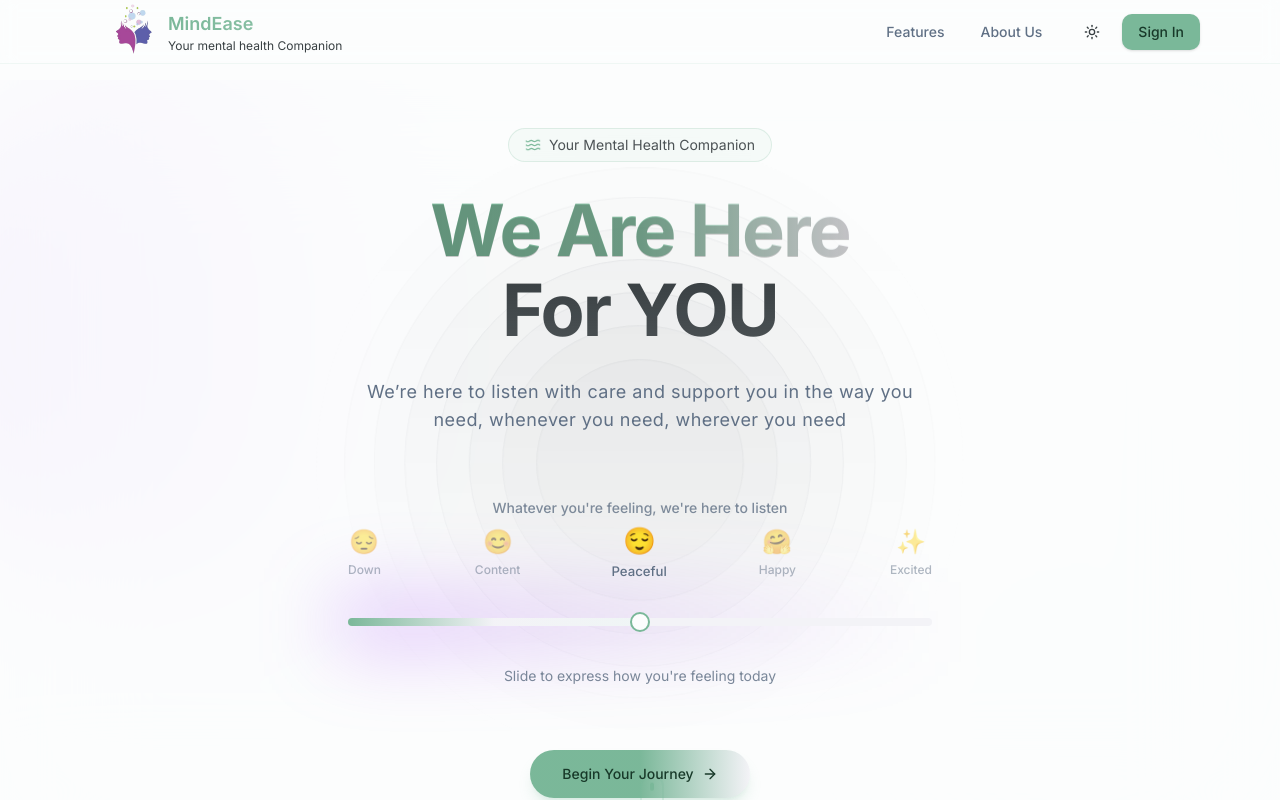
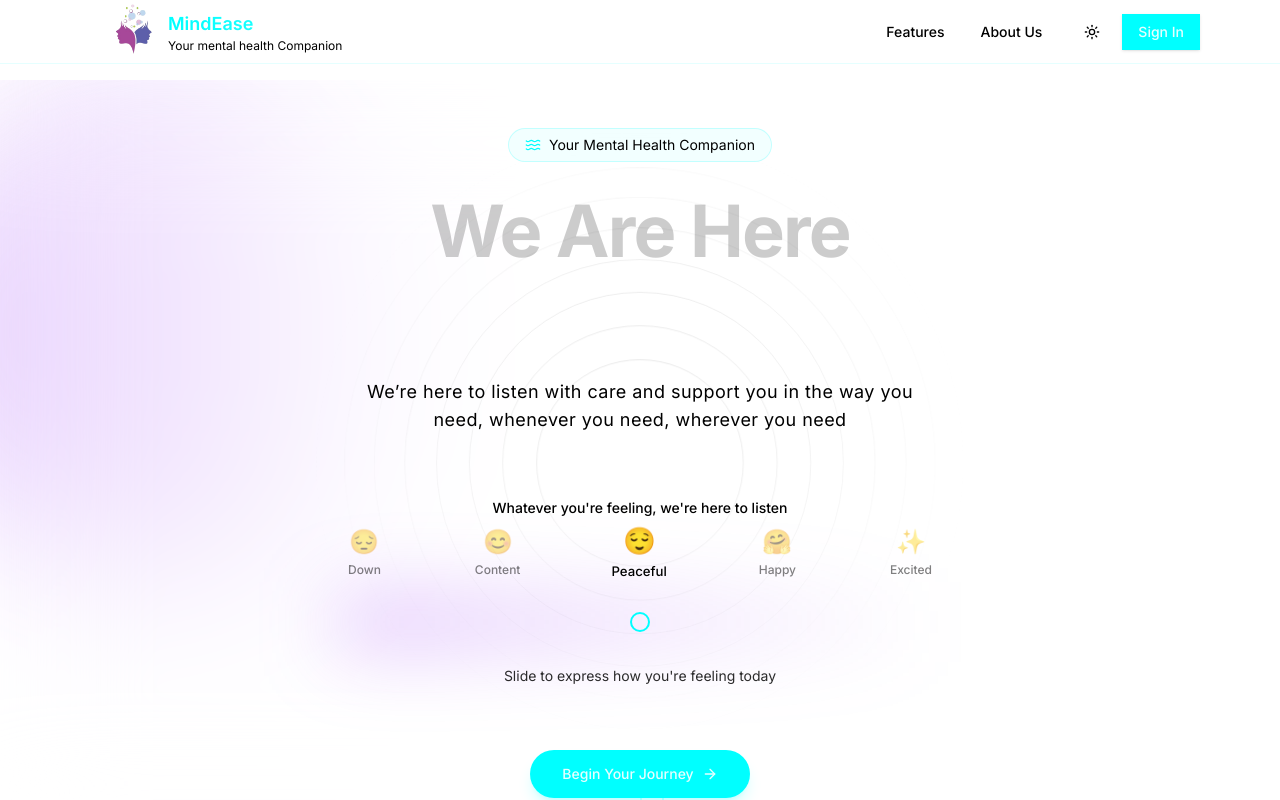
Before and after one commit to vaibhavbudhia/MindEase-FrontEnd, a Next.js app: page / in a window 1280 px wide. Shown: the top 800 px of the page. Built offline with nearby package versions, Linux system fonts and the light colour scheme.

Commit message:
globals.css

```diff
--- a/app/globals.css
+++ b/app/globals.css
@@ -3,6 +3,10 @@
 @tailwind utilities;
 
 @layer base {
+  :root {
+  /* Soft cyan as primary */
+--primary: 180 100% 50%; /* cyan hue at 180deg, 100% saturation, 50% lightness */
+--primary-foreground: 180 100% 95%; /* light cyan foreground for contrast */
 :root {
   /* Calming light theme colors */
   --background: 180 20% 99%;
@@ -14,9 +18,9 @@
   --popover: 180 20% 99%;
   --popover-foreground: 200 8% 24%;
 
-    /* Soft sage green as primary */
-    --primary: 150 30% 60%;
-    --primary-foreground: 150 40% 16%;
+  /* Soft cyan as primary */
+  --primary: 180 100% 50%;
+  --primary-foreground: 180 100% 95%;
 
   /* Gentle lavender as secondary */
   --secondary: 250 20% 96%;
@@ -39,7 +43,6 @@
 
   --radius: 0.75rem;
 }
-
 .dark {
   /* Soothing dark theme colors */
   --background: 200 50% 3%;
@@ -51,9 +54,9 @@
   --popover: 200 50% 3%;
   --popover-foreground: 210 20% 98%;
 
-    /* Soft sage in dark mode */
-    --primary: 150 30% 70%;
-    --primary-foreground: 150 40% 16%;
+  /* Soft cyan in dark mode */
+  --primary: 180 100% 60%;
+  --primary-foreground: 180 100% 95%;
 
   /* Gentle purple in dark mode */
   --secondary: 250 20% 20%;
@@ -72,133 +75,10 @@
 
   --border: 200 50% 10%;
   --input: 200 50% 10%;
-    --ring: 150 30% 70%;
-  }
+  --ring: 180 100% 60%;
 }
 
-/* Add subtle transitions */
-@layer base {
-  * {
-    @apply border-border transition-colors duration-200;
-  }
-  body {
-    @apply bg-background text-foreground;
-  }
-}
 
-/* Add some calming animations */
-.hover-lift {
-  @apply transition-transform duration-200 hover:-translate-y-1;
-}
 
-.gentle-shadow {
-  @apply shadow-lg shadow-primary/5;
-}
 
-/* Add after your existing styles */
-
-@keyframes float {
-  0%,
-  100% {
-    transform: translateY(0);
-  }
-  50% {
-    transform: translateY(-20px);
-  }
-}
-
-@keyframes wave {
-  0%,
-  100% {
-    transform: rotate(-5deg);
-  }
-  50% {
-    transform: rotate(5deg);
-  }
-}
-
-@keyframes scroll {
-  0%,
-  100% {
-    transform: translateY(0);
-  }
-  50% {
-    transform: translateY(8px);
-  }
-}
-
-.animate-float {
-  animation: float 6s ease-in-out infinite;
-}
-
-.animate-wave {
-  animation: wave 2s ease-in-out infinite;
-}
-
-.animate-scroll {
-  animation: scroll 2s ease-in-out infinite;
-}
-
-/* Gradient animations */
-.gradient-animation {
-  background-size: 400% 400%;
-  animation: gradient 15s ease infinite;
-}
-
-@keyframes gradient {
-  0% {
-    background-position: 0% 50%;
-  }
-  50% {
-    background-position: 100% 50%;
-  }
-  100% {
-    background-position: 0% 50%;
-  }
-}
-
-/* Add to your existing animations */
-@keyframes pulse-gentle {
-  0%,
-  100% {
-    opacity: 1;
-  }
-  50% {
-    opacity: 0.7;
-  }
-}
-
-.animate-pulse-gentle {
-  animation: pulse-gentle 2s ease-in-out infinite;
-}
-
-@layer utilities {
-  .bg-size-200 {
-    background-size: 200% 100%;
-  }
-
-  .bg-pos-0 {
-    background-position: 0% 0%;
-  }
-
-  .bg-pos-100 {
-    background-position: 100% 0%;
-  }
-
-  .hover-lift {
-    transition: transform 0.3s cubic-bezier(0.34, 1.56, 0.64, 1);
-  }
-
-  .hover-lift:hover {
-    transform: translateY(-8px);
-  }
-
-  .gentle-shadow {
-    box-shadow: 0 4px 20px -2px rgba(0, 0, 0, 0.1);
-    transition: box-shadow 0.3s ease;
-  }
-
-  .gentle-shadow:hover {
-    box-shadow: 0 8px 30px -2px rgba(0, 0, 0, 0.15);
-  }
-}
+  }}
```
Lines whose indentation alone changed are shown as unchanged.
